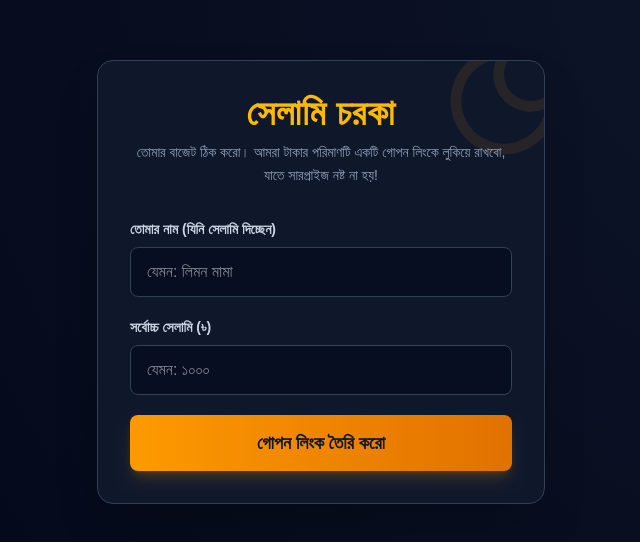
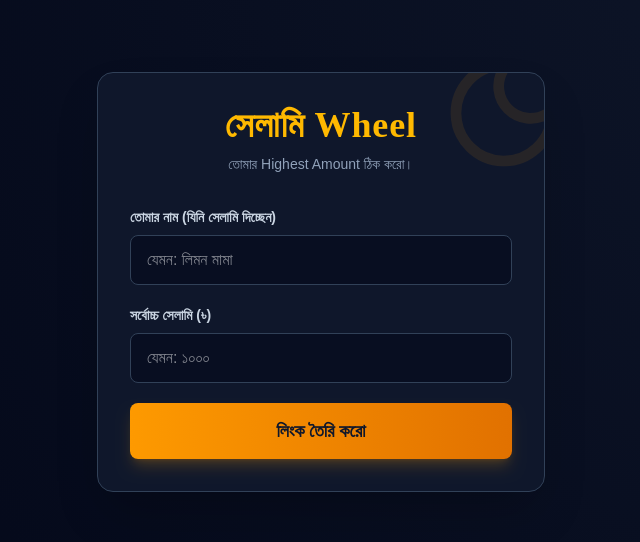
Before and after one commit to Itzlimon22/eid-salami-app, a Next.js app: page / in a window 1280 px wide. Shown: the part 118-660 px from the top of the page, without its empty margins (319-959 px from the left). Built offline with nearby package versions, Linux system fonts and the light colour scheme; a web font is replaced by a local one.

Commit message:
Update SalamiWheelApp and layout components: modify titles and text for improved clarity and consistency in user experience

```diff
--- a/src/app/layout.tsx
+++ b/src/app/layout.tsx
@@ -2,7 +2,7 @@ import type { Metadata } from "next";
 import "./globals.css";
 
 export const metadata: Metadata = {
-  title: "ঈদের সেলামি চরকা | Eid Salami Wheel",
+  title: "ঈদের সেলামি | Eid Salami",
   description: "Spin the wheel for your Eid Salami!",
   icons: {
     // This injects a high-quality Moon emoji as the browser favicon
--- a/src/components/SalamiWheelApp.tsx
+++ b/src/components/SalamiWheelApp.tsx
@@ -204,11 +204,10 @@ const SalamiWheelApp = () => {
           <div className="max-w-md w-full bg-slate-900 rounded-2xl shadow-2xl p-8 border border-slate-700 relative overflow-hidden">
             <Moon className="absolute -top-6 -right-6 text-amber-500/10 w-32 h-32" />
             <h1 className="text-4xl font-bold text-center text-amber-400 mb-2 relative z-10 font-eid tracking-wide">
-              সেলামি চরকা
+              সেলামি Wheel
             </h1>
             <p className="text-center text-slate-400 mb-8 text-sm relative z-10 leading-relaxed">
-              তোমার বাজেট ঠিক করো। আমরা টাকার পরিমাণটি একটি গোপন লিংকে লুকিয়ে
-              রাখবো, যাতে সারপ্রাইজ নষ্ট না হয়!
+              তোমার Highest Amount ঠিক করো।
             </p>
 
             <form
@@ -248,14 +247,14 @@ const SalamiWheelApp = () => {
                 type="submit"
                 className="w-full bg-gradient-to-r from-amber-500 to-amber-600 hover:from-amber-400 hover:to-amber-500 text-slate-900 font-bold py-3.5 rounded-lg transition-all shadow-lg shadow-amber-500/20 text-lg"
               >
-                গোপন লিংক তৈরি করো
+                লিংক তৈরি করো
               </button>
             </form>
 
             {generatedLink && (
               <div className="mt-8 p-4 bg-slate-800 rounded-lg border border-emerald-500/30">
                 <p className="text-sm font-semibold text-emerald-400 mb-2">
-                  তোমার ম্যাজিক লিংক প্রস্তুত!
+                  তোমার লিংক প্রস্তুত!
                 </p>
                 <div className="flex gap-2">
                   <input
@@ -285,7 +284,7 @@ const SalamiWheelApp = () => {
                 সারপ্রাইজ ফ্রম {derivedGiverName}!
               </h1>
               <p className="text-center text-slate-400 mb-8 z-10 text-sm">
-                তোমার নাম লিখে চরকা ঘুরিয়ে ঈদের ভাগ্য পরীক্ষা করো 🌙
+                তোমার নাম লিখে Wheel ঘুরিয়ে ঈদের ভাগ্য পরীক্ষা করো 🌙
               </p>
 
               <div className="w-full mb-8 z-10">
@@ -377,7 +376,7 @@ const SalamiWheelApp = () => {
                 className="w-full mt-4 bg-transparent border border-emerald-500/30 hover:bg-emerald-500/10 text-emerald-400 font-semibold py-3 px-4 rounded-lg transition-all flex items-center justify-center gap-2"
               >
                 <Gift size={18} className="text-amber-400" />
-                নিজে চরকা তৈরি করো
+                নিজে তৈরি করো
               </button>
             </div>
 
```
